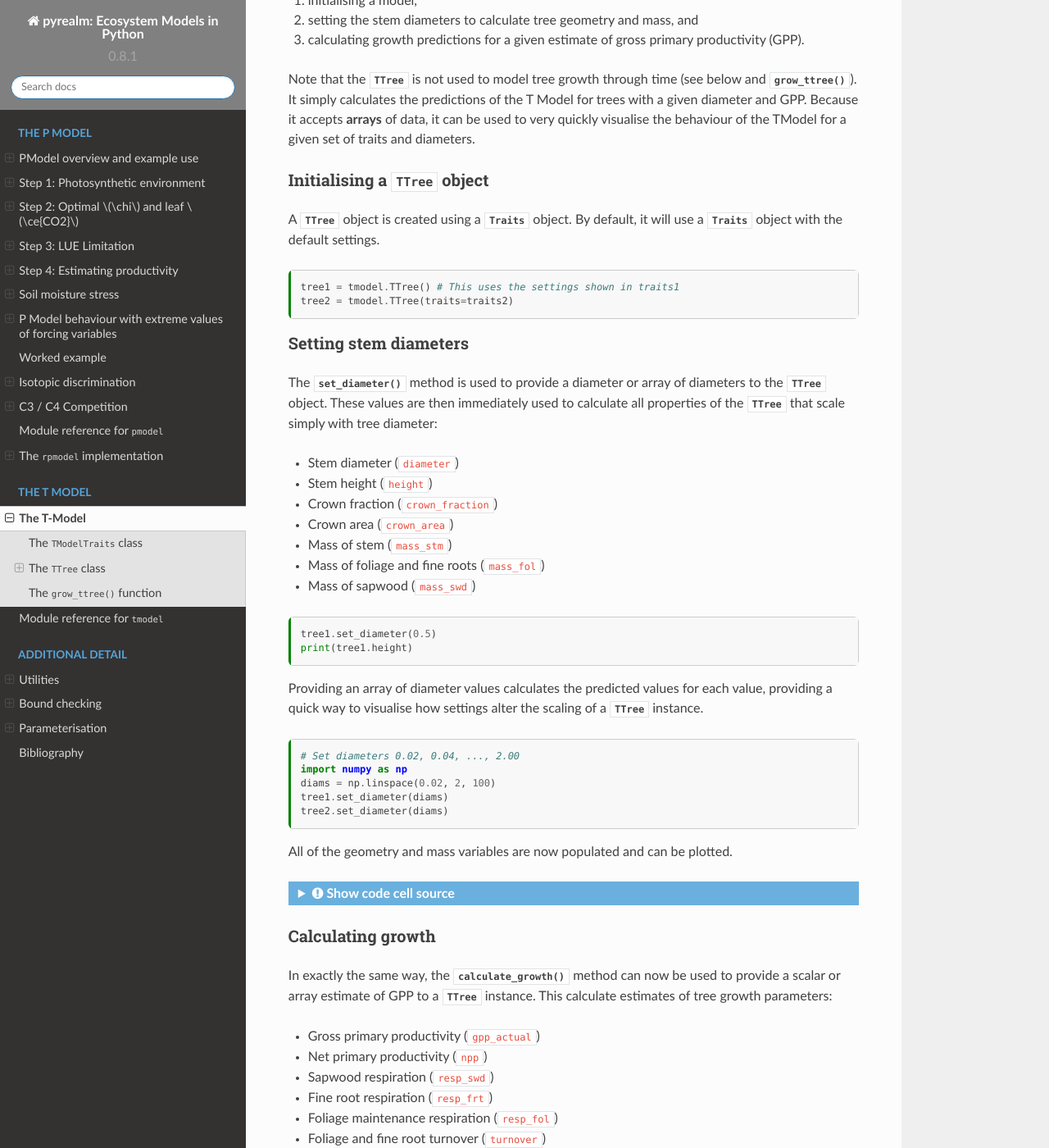
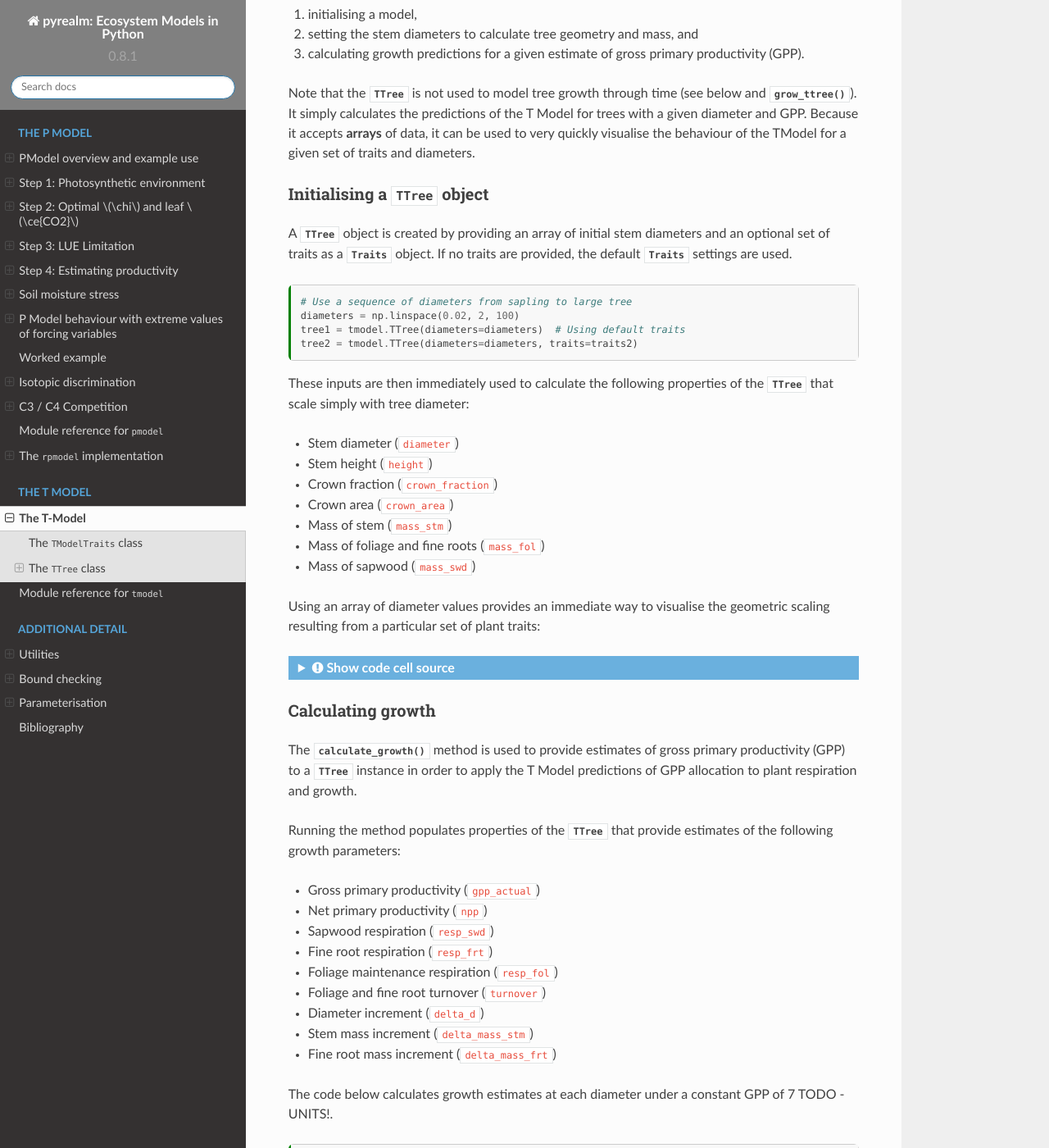
Before and after one commit to ImperialCollegeLondon/pyrealm, a Sphinx documentation site: the page built from docs/source/tmodel/tmodel.md, in a window 1280 px wide and 1400 px high, scrolled down 1039 px. Shown: the whole window at 82% size. Built offline with Sphinx 7.4.7 and the Read the Docs theme 2.0.0, drawn with Linux system fonts in a browser that asks for light colours; cross-references to code outside the pages are shown as plain code; some of the changed text lies outside the part shown.

Commit message:
Temporarily removing TTree.grow_tree, adding ipython to poetry dev group

````diff
--- a/docs/source/tmodel/tmodel.md
+++ b/docs/source/tmodel/tmodel.md
@@ -4,8 +4,8 @@ jupytext:
   text_representation:
     extension: .md
     format_name: myst
-    format_version: 0.12
-    jupytext_version: 1.6.0
+    format_version: 0.13
+    jupytext_version: 1.13.8
 kernelspec:
   display_name: Python 3
   language: python
@@ -65,21 +66,19 @@ for a given set of traits and diameters.
 
 ### Initialising a {class}`~pyrealm.tmodel.TTree` object
 
-A {class}`~pyrealm.tmodel.TTree` object is created using a
-{class}`~pyrealm.tmodel.Traits` object. By default, it will use a {class}`~pyrealm.tmodel.Traits`
-object with the default settings.
+A {class}`~pyrealm.tmodel.TTree` object is created by providing an array of initial stem
+diameters and an optional set of traits as a {class}`~pyrealm.tmodel.Traits` object. If
+no traits are provided, the default {class}`~pyrealm.tmodel.Traits` settings are used.
 
 ```{code-cell} ipython3
-tree1 = tmodel.TTree() # This uses the settings shown in traits1
-tree2 = tmodel.TTree(traits=traits2)
+# Use a sequence of diameters from sapling to large tree
+diameters = np.linspace(0.02, 2, 100)
+tree1 = tmodel.TTree(diameters=diameters)  # Using default traits
+tree2 = tmodel.TTree(diameters=diameters, traits=traits2)
 ```
 
-### Setting stem diameters
-
-The {meth}`~pyrealm.tmodel.TTree.set_diameter` method is used to provide a diameter or
-array of diameters to the {class}`~pyrealm.tmodel.TTree` object. These values are then
-immediately used to calculate all properties of the {class}`~pyrealm.tmodel.TTree` that
-scale simply with tree diameter:
+These inputs are then immediately used to calculate the following properties of the
+{class}`~pyrealm.tmodel.TTree` that scale simply with tree diameter:
 
 * Stem diameter (`diameter`)
 * Stem height (`height`)
@@ -89,27 +88,12 @@ scale simply with tree diameter:
 * Mass of foliage and fine roots (`mass_fol`)
 * Mass of sapwood (`mass_swd`)
 
-```{code-cell} ipython3
-tree1.set_diameter(0.5)
-print(tree1.height)
-```
-
-Providing an array of diameter values calculates the predicted values for each value,
-providing a quick way to visualise how settings alter the scaling of a
-{class}`~pyrealm.tmodel.TTree` instance.
-
-```{code-cell} ipython3
-# Set diameters 0.02, 0.04, ..., 2.00
-import numpy as np
-diams = np.linspace(0.02, 2, 100)
-tree1.set_diameter(diams)
-tree2.set_diameter(diams)
-```
-
-All of the geometry and mass variables are now populated and can be plotted.
+Using an array of diameter values provides an immediate way to visualise the geometric
+scaling resulting from a particular set of plant traits:
 
 ```{code-cell} ipython3
 :tags: [hide-input]
+
 from matplotlib import pyplot
 fig, (ax1, ax2, ax3) = pyplot.subplots(1,3, figsize=(12, 4))
 ax1.plot(tree1.diameter, tree1.height, label='traits1')
@@ -137,10 +121,13 @@ pyplot.show()
 
 ### Calculating growth
 
-In exactly the same way, the {meth}`~pyrealm.tmodel.TTree.calculate_growth` method can
-now be used to provide a scalar or array estimate of GPP to a
-{class}`~pyrealm.tmodel.TTree` instance. This calculate estimates of tree growth
-parameters:
+The {meth}`~pyrealm.tmodel.TTree.calculate_growth` method is used to provide estimates
+of gross primary productivity (GPP) to a {class}`~pyrealm.tmodel.TTree` instance in
+order to apply the T Model predictions of GPP allocation to plant respiration and
+growth.
+
+Running the method populates properties of the {class}`~pyrealm.tmodel.TTree` that
+provide estimates of the following growth parameters:
 
 * Gross primary productivity (`gpp_actual`)
 * Net primary productivity (`npp`)
@@ -156,13 +143,13 @@ The code below calculates growth estimates at each diameter under a constant GPP
 TODO - UNITS!.
 
 ```{code-cell} ipython3
-# Set diameters 0.02, 0.04, ..., 2.00
-tree1.calculate_growth(7)
-tree2.calculate_growth(7)
+tree1.calculate_growth(np.array([7]))
+tree2.calculate_growth(np.array([7]))
 ```
 
 ```{code-cell} ipython3
 :tags: [hide-input]
+
 fig, (ax1, ax2, ax3) = pyplot.subplots(1,3, figsize=(12, 4))
 ax1.plot(tree1.diameter, tree1.npp, label='traits1')
 ax1.plot(tree2.diameter, tree2.npp, label='traits2')
@@ -186,6 +173,20 @@ ax3.legend()
 pyplot.show()
 ```
 
+### Resetting stem diameters
+
+The {meth}`~pyrealm.tmodel.TTree.reset_diameters` can be used to update an existing
+{class}`~pyrealm.tmodel.TTree` object with a new set of diameters using the same
+{class}`~pyrealm.tmodel.Traits` definition. Using
+{meth}`~pyrealm.tmodel.TTree.reset_diameters` automatically resets any calculated growth
+parameters: they will need to be recalculated for the new diameters.
+
+```{code-cell} ipython3
+tree1.reset_diameters(np.array([0.0001]))
+print(tree1.height)
+```
+
+<!--
 ## The {func}`~pyrealm.tmodel.grow_ttree` function
 
 The  {class}`~pyrealm.tmodel.TTree` class implements the calculation of the T Model
@@ -216,6 +217,7 @@ values = tmodel.grow_ttree(gpp, diams, time_axis=0, traits=traits)
 
 ```{code-cell} ipython3
 :tags: [hide-input]
+
 fig, (ax1, ax2) = pyplot.subplots(1, 2, figsize=(10, 4))
 ax1.plot(years, values[:, 0, 0], label='stem 0')
 ax1.plot(years, values[:, 1, 0], label='stem 1')
@@ -234,4 +236,4 @@ ax2.set_xlabel('Years')
 ax2.set_ylabel('Height (m)')
 ax2.legend()
 pyplot.show()
-```
+``` -->
--- a/pyproject.toml
+++ b/pyproject.toml
@@ -44,6 +44,7 @@ flake8-docstrings = "^1.6.0"
 mypy = "^0.991"
 isort = "^5.10.1"
 matplotlib = "^3.5.2"
+ipython = "^8.9.0"
 
 [tool.poetry.group.docs.dependencies]
 sphinx = "^5.0.0"
````
Also changed, not shown: other parts of docs/source/tmodel/tmodel.md (+1 -0 lines), 2 other files.
